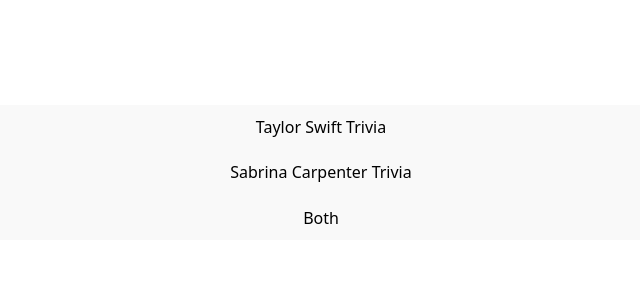
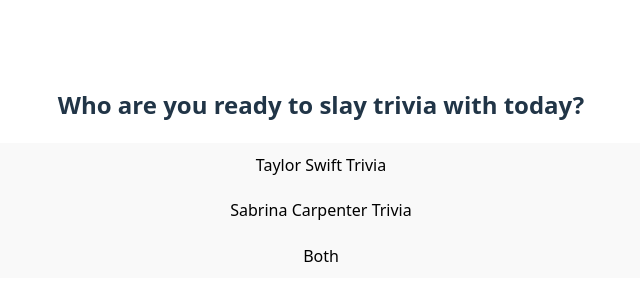
Before and after one commit to Suvithavijay/swift-carpenter-showdown, a React (Vite) app: page / in a window 1280 px wide. Shown: the part 290-590 px from the top of the page, without its empty margins (319-959 px from the left). Built offline with nearby package versions, Linux system fonts and the light colour scheme.

Commit message:
feat: add fun prompt question to start page above artist selection

```diff
--- a/src/StartPage.jsx
+++ b/src/StartPage.jsx
@@ -9,6 +9,9 @@
         <h1 className="text-5xl md:text-7xl font-extrabold mb-8 text-center bg-gradient-to-r from-pink-400 via-fuchsia-400 via-yellow-400 to-cyan-400 bg-clip-text text-transparent font-['Quicksand'],['Comic Sans MS'],cursive">
           Swift & Carpenter Showdown
         </h1>
+        <h2 className="text-2xl md:text-3xl font-bold mb-6 text-center">
+          Who are you ready to slay trivia with today?
+        </h2>
         <div className="flex flex-col gap-6 w-full max-w-md mx-auto">
           <button
             className="py-4 px-8 rounded-2xl border-2 font-bold text-lg transition-all w-full shadow-md bg-gradient-to-r from-pink-100 via-yellow-100 to-fuchsia-100 text-pink-700 hover:from-pink-200 hover:to-fuchsia-200 border-pink-200/60"
```
